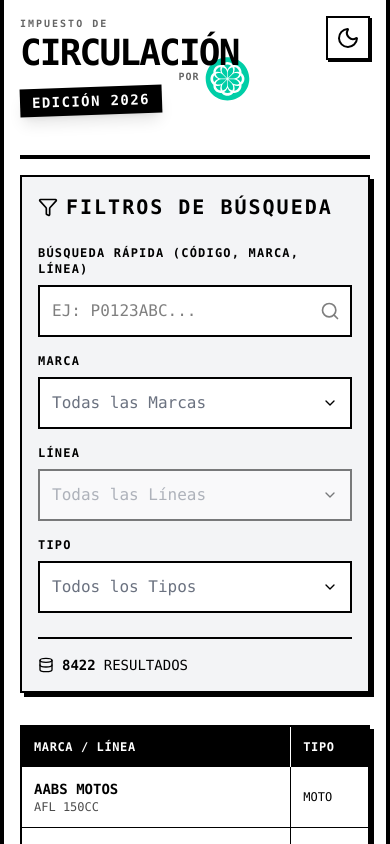
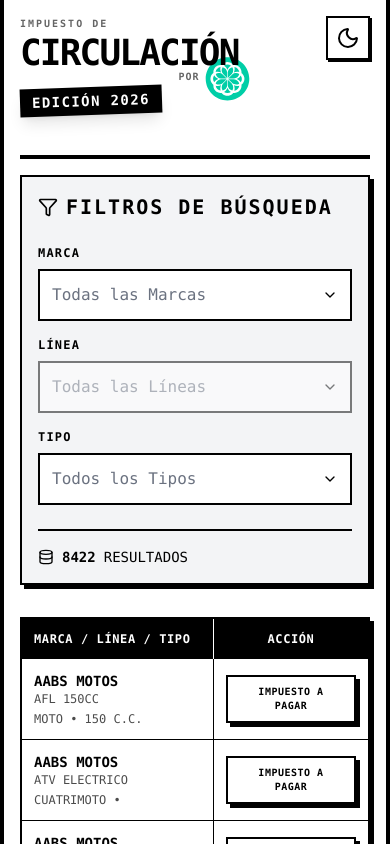
Before and after one commit to williamromero/wbrs.circulacion, a Next.js app: page / in a window 390 px wide. Shown: the top 844 px of the page. Built offline with nearby package versions, Linux system fonts and the light colour scheme.

Commit message:
refactor(ui): improve mobile responsiveness and simplify search interface

```diff
--- a/src/app/layout.tsx
+++ b/src/app/layout.tsx
@@ -12,7 +12,7 @@ export const metadata: Metadata = {
     apple: "/wbrs.svg",
   },
   openGraph: {
-    title: "WBRS Circulación 2026 | Consulta de Impuestos",
+    title: "Impuesto de Circulación 2026 | Webres Studio",
     description: "Calcula tu impuesto de circulación 2026 con el 50% de descuento aplicado. Base de datos oficial actualizada.",
     type: "website",
     locale: "es_GT",
--- a/src/components/vehicle-search.tsx
+++ b/src/components/vehicle-search.tsx
@@ -137,7 +137,6 @@ function SearchableSelect({
 export default function VehicleSearch() {
   const [data, setData] = useState<Vehicle[]>([]);
   const [loading, setLoading] = useState(true);
-  const [searchTerm, setSearchTerm] = useState("");
   const [selectedMarca, setSelectedMarca] = useState("");
   const [selectedLinea, setSelectedLinea] = useState("");
   const [selectedType, setSelectedType] = useState("");
@@ -184,23 +183,15 @@ export default function VehicleSearch() {
       // 3. Type Filter
       if (selectedType && row.TIPO_VEHICULO !== selectedType) return false;
 
-      // 4. General Search (checks ALL values)
-      if (searchTerm) {
-        const lowerTerm = searchTerm.toLowerCase();
-        // Concatenate relevant fields for faster search instead of Object.values
-        const searchableText = `${row.MARCA} ${row.LINEA} ${row.CODIGO} ${row.TIPO_VEHICULO}`.toLowerCase();
-        return searchableText.includes(lowerTerm);
-      }
-
       return true;
     });
-  }, [data, searchTerm, selectedMarca, selectedLinea, selectedType]);
+  }, [data, selectedMarca, selectedLinea, selectedType]);
 
   const totalPages = Math.ceil(filteredData.length / itemsPerPage);
 
   useEffect(() => {
     setPage(1);
-  }, [searchTerm, selectedMarca, selectedLinea, selectedType]);
+  }, [selectedMarca, selectedLinea, selectedType]);
 
   const paginatedData = filteredData.slice(
     (page - 1) * itemsPerPage,
@@ -237,23 +228,6 @@ export default function VehicleSearch() {
         </h2>
 
         <div className="grid grid-cols-1 md:grid-cols-2 lg:grid-cols-4 gap-4 md:gap-6">
-          {/* General Search */}
-          <div className="lg:col-span-4">
-             <label className="block text-xs font-bold mb-2 uppercase tracking-widest">
-                Búsqueda Rápida (Código, Marca, Línea)
-              </label>
-              <div className="relative">
-                <input
-                  type="text"
-                  className="brutal-input pr-10"
-                  placeholder="EJ: P0123ABC..."
-                  value={searchTerm}
-                  onChange={(e) => setSearchTerm(e.target.value)}
-                />
-                <Search className="absolute right-3 top-1/2 -translate-y-1/2 w-5 h-5 opacity-50" />
-              </div>
-          </div>
-
           {/* Marca Filter */}
           <div className="lg:col-span-2">
             <label className="block text-xs font-bold mb-2 uppercase tracking-widest">Marca</label>
@@ -298,13 +272,12 @@ export default function VehicleSearch() {
             <Database className="w-4 h-4" />
             <span className="font-bold">{filteredData.length}</span> RESULTADOS
           </div>
-          {(selectedMarca || selectedLinea || selectedType || searchTerm) && (
+          {(selectedMarca || selectedLinea || selectedType) && (
             <button
               onClick={() => {
                 setSelectedMarca("");
                 setSelectedLinea("");
                 setSelectedType("");
-                setSearchTerm("");
               }}
               className="brutal-btn w-full sm:w-auto text-xs"
             >
@@ -318,7 +291,7 @@ export default function VehicleSearch() {
       {/* Results Table */}
       <div className="brutal-shadow brutal-border overflow-hidden bg-[rgb(var(--background))]">
         <div className="overflow-x-auto">
-          <table className="w-full text-left border-collapse min-w-[800px]">
+          <table className="w-full text-left border-collapse">
             <thead>
               <tr
                 className="uppercase text-xs tracking-wider"
@@ -328,8 +301,8 @@ export default function VehicleSearch() {
                 }}
               >
                 <th className="p-3 border-r border-[rgb(var(--background))] hidden md:table-cell">Código</th>
-                <th className="p-3 border-r border-[rgb(var(--background))]">Marca / Línea</th>
-                <th className="p-3 border-r border-[rgb(var(--background))]">Tipo</th>
+                <th className="p-3 border-r border-[rgb(var(--background))]">Marca / Línea / Tipo</th>
+                <th className="p-3 border-r border-[rgb(var(--background))] hidden md:table-cell">Tipo</th>
                 <th className="p-3 border-r border-[rgb(var(--background))] text-center hidden md:table-cell">C.C.</th>
                 <th className="p-3 border-r border-[rgb(var(--background))] text-center hidden md:table-cell">Combustible</th>
                 <th className="p-3 text-center bg-[rgb(var(--primary))] text-[rgb(var(--primary-foreground))]">Acción</th>
@@ -346,8 +319,11 @@ export default function VehicleSearch() {
                   <td className="p-3 border-r border-[rgb(var(--border))]">
                     <div className="font-bold">{row.MARCA}</div>
                     <div className="text-xs opacity-70">{row.LINEA}</div>
+                    <div className="md:hidden text-xs opacity-70 mt-1">
+                      {row.TIPO_VEHICULO} • {row.CILINDRAJE}
+                    </div>
                   </td>
-                  <td className="p-3 border-r border-[rgb(var(--border))] text-xs">{row.TIPO_VEHICULO}</td>
+                  <td className="p-3 border-r border-[rgb(var(--border))] text-xs hidden md:table-cell">{row.TIPO_VEHICULO}</td>
                   <td className="p-3 text-center font-bold border-r border-[rgb(var(--border))] hidden md:table-cell">
                     {row.CILINDRAJE}
                   </td>
```
